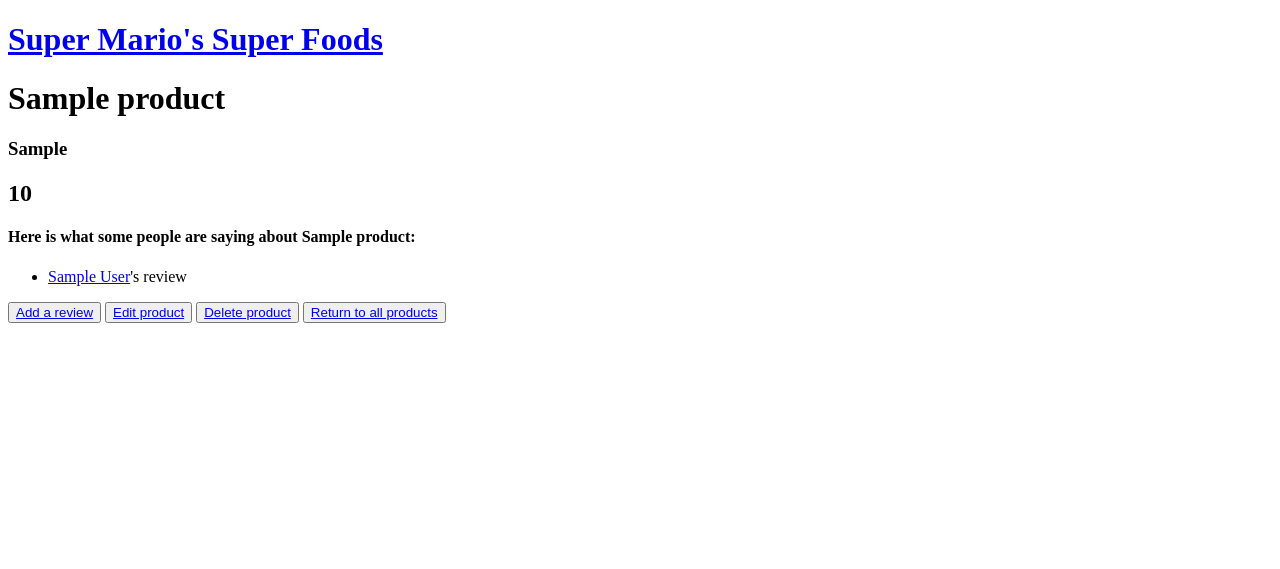
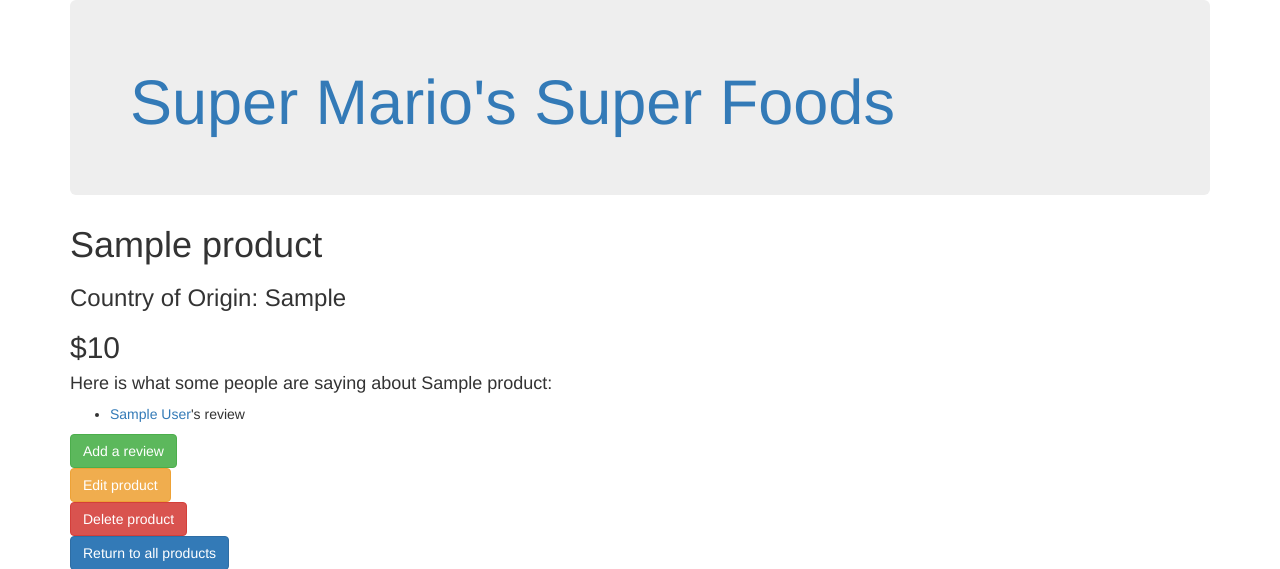
Before and after one commit to catperso/marios-specialty-food-products, a Rails app: page /products/1 in a window 1280 px wide. Shown: the top 569 px of the page. Run offline with Rails 7, Linux system fonts and the light colour scheme; tables that the repository leaves empty hold one stand-in row (values such as "Sample post"); style sheets or scripts are compiled from the project's sources; some libraries are stand-ins or nearby versions.

Commit message:
add bootstrap, WIP adjust button styling

```diff
--- a/app/assets/javascripts/application.js
+++ b/app/assets/javascripts/application.js
@@ -14,3 +14,5 @@
 //= require activestorage
 //= require turbolinks
 //= require_tree .
+//= require jquery
+//= require bootstrap-sprockets
--- a/app/assets/stylesheets/application.css
+++ b/app/assets/stylesheets/application.scss
@@ -13,3 +13,6 @@
  *= require_tree .
  *= require_self
  */
+// "bootstrap-sprockets" must be imported before "bootstrap" and "bootstrap/variables"
+@import "bootstrap-sprockets";
+@import "bootstrap";
--- a/app/views/layouts/_product_form.html.erb
+++ b/app/views/layouts/_product_form.html.erb
@@ -7,5 +7,5 @@
   <%= f.number_field :cost %>
   <%= f.label :country_of_origin %>
   <%= f.text_field :country_of_origin %>
-  <%= f.submit %>
+  <%= f.submit 'Submit!', :class => "btn btn-success" %>
 <% end %>
--- a/app/views/layouts/_review_form.html.erb
+++ b/app/views/layouts/_review_form.html.erb
@@ -7,5 +7,5 @@
   <%= f.text_area :content_body %>
   <%= f.label :rating %>
   <%= f.number_field :rating, in: 1..5 %>
-  <%= f.submit %>
+  <%= f.submit 'Submit!', :class => "btn btn-success" %>
 <% end %>
--- a/app/views/layouts/application.html.erb
+++ b/app/views/layouts/application.html.erb
@@ -11,13 +11,13 @@
   </head>
 
   <body>
+  <div class="container">
     <div class="jumbotron">
       <h1><a href="/">Super Mario's Super Foods</a></h1>
     </div>
     <%= flash[:alert] %>
     <%= flash[:notice] %>
-    <div class="container">
-      <%= yield %>
+    <%= yield %>
     </div>
   </body>
 </html>
--- a/app/views/products/index.html.erb
+++ b/app/views/products/index.html.erb
@@ -10,4 +10,4 @@
   <p>There are no products yet.</p>
 <% end %>
 
-<button class="btn btn-info"><%= link_to "Add new product", new_product_path %></button>
+<%= button_to "Add new product", new_product_path, :class => "btn btn-info", :method => :get %>
--- a/app/views/products/show.html.erb
+++ b/app/views/products/show.html.erb
@@ -1,6 +1,6 @@
 <h1><%= @product.name %></h1>
-<h3><%= @product.country_of_origin %></h3>
-<h2><%= @product.cost %></h2>
+<h3>Country of Origin: <%= @product.country_of_origin %></h3>
+<h2>$<%= @product.cost %></h2>
 
 <% if @product.reviews.any? %>
   <h4>Here is what some people are saying about <%= @product.name %>:</h4>
@@ -16,12 +16,12 @@
   <p>No reviews are listed for this product.
 <% end %>
 
-<button class="btn btn-success"><%= link_to "Add a review", new_product_review_path(@product) %></button>
+<%= button_to "Add a review", new_product_review_path(@product), :class => "btn btn-success", :method => :get %>
 
-<button class="btn btn-warning"><%= link_to "Edit product", edit_product_path(@product) %></button>
-<button class="btn btn-danger"><%= link_to "Delete product", product_path(@product),
-                                                              :data => {:confirm => "Are you sure?",
-                                                                        :method => "delete"} %> </button>
+<%= button_to "Edit product", edit_product_path(@product), :class => "btn btn-warning", :method => :get %>
+<%= button_to "Delete product", product_path(@product), :class => "btn btn-danger",
+                                                        :data => {:confirm => "Are you sure?",
+                                                                  :method => "delete"} %>
 
 
-<button class="btn btn-primary"><%= link_to "Return to all products", products_path %></button>
+<%= button_to "Return to all products", products_path, :class => "btn btn-primary", :method => :get %>
```
Also changed, not shown: Gemfile, Gemfile.lock.
